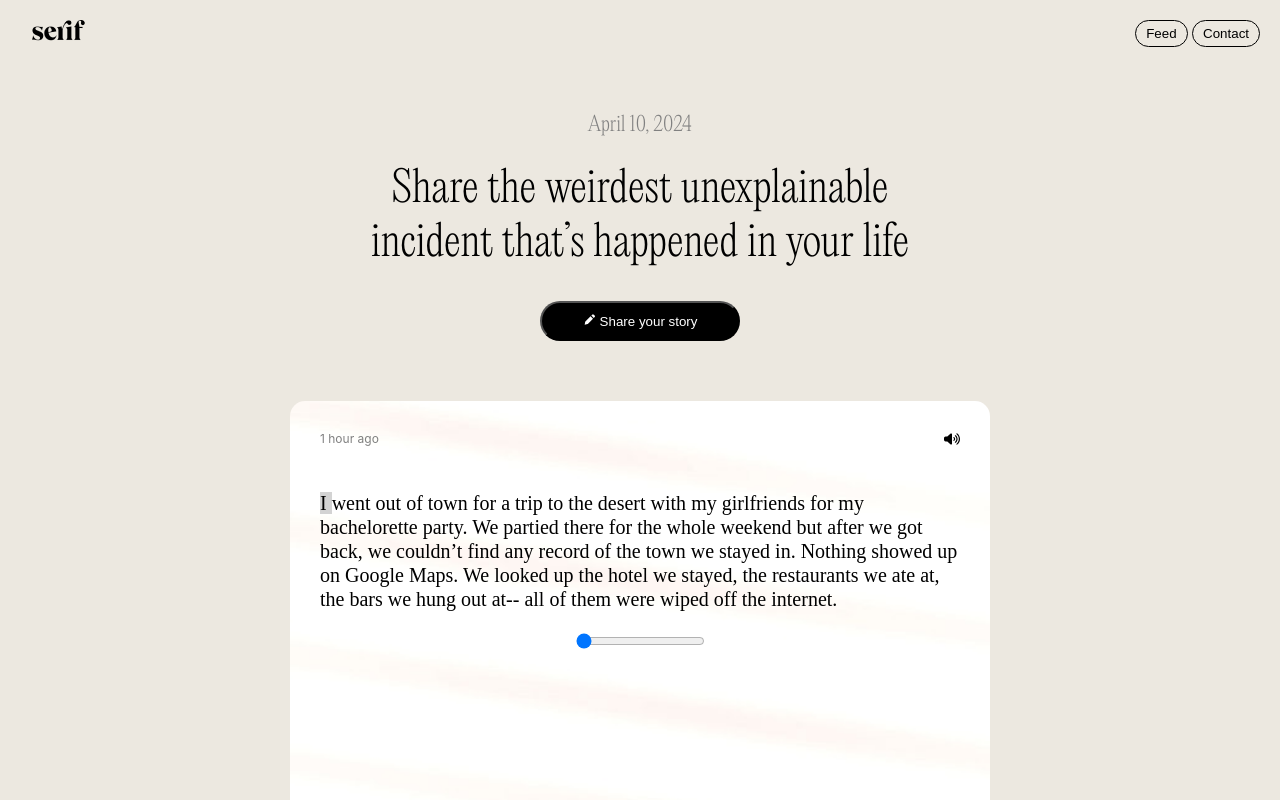
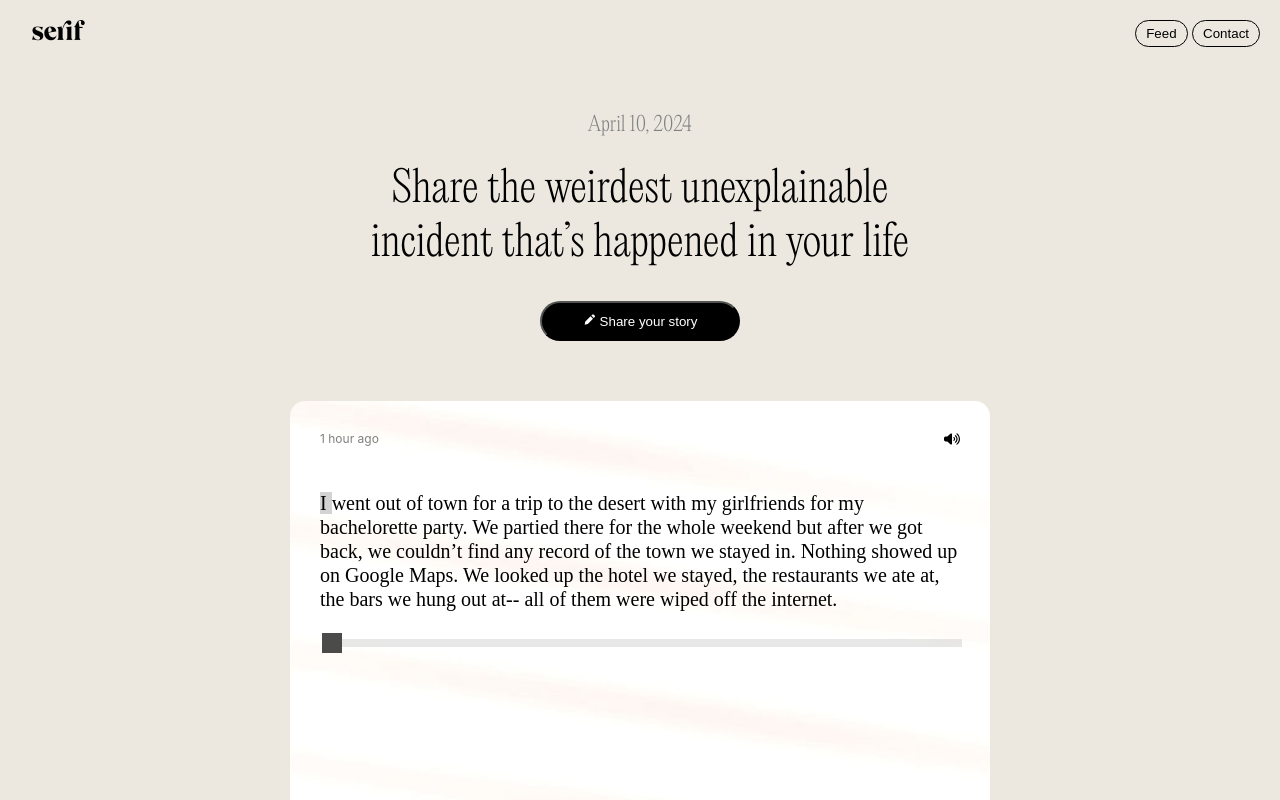
Before and after one commit to mellyeliu/serif-confessions, a React (Create React App) app: page / in a window 1280 px wide. Shown: the top 800 px of the page. Built offline with nearby package versions, Linux system fonts and the light colour scheme.

Commit message:
scrubber styling changes

```diff
--- a/src/Components/TextScrubber.js
+++ b/src/Components/TextScrubber.js
@@ -1,4 +1,5 @@
 import React, { useState } from 'react';
+import '../PageLayout.css';
 
 const TextScrubber = ({ text }) => {
     const words = text.split(' ');
@@ -23,6 +24,7 @@ const TextScrubber = ({ text }) => {
                 max={words.length - 1}
                 value={highlightedIndex}
                 onChange={handleScrubberChange}
+                className="scrubber"
             />
         </div>
     );
--- a/src/PageLayout.css
+++ b/src/PageLayout.css
@@ -17,6 +17,36 @@
 .App {
   background-color: #ECE8E0;
   padding-bottom: 50px;
+}
+
+.scrubber {
+  -webkit-appearance: none;
+  width: 100%;
+  height: 8px;
+  background: #ddd;
+  outline: none;
+  opacity: 0.7;
+  transition: opacity .2s;
+}
+
+.scrubber:hover {
+  opacity: 1;
+}
+
+.scrubber::-webkit-slider-thumb {
+  -webkit-appearance: none;
+  appearance: none;
+  width: 20px;
+  height: 20px;
+  background: black;
+  cursor: pointer;
+}
+
+.scrubber::-moz-range-thumb {
+  width: 20px;
+  height: 20px;
+  background: black;
+  cursor: pointer;
 }
 
 @media (max-width: 700px) {
```
